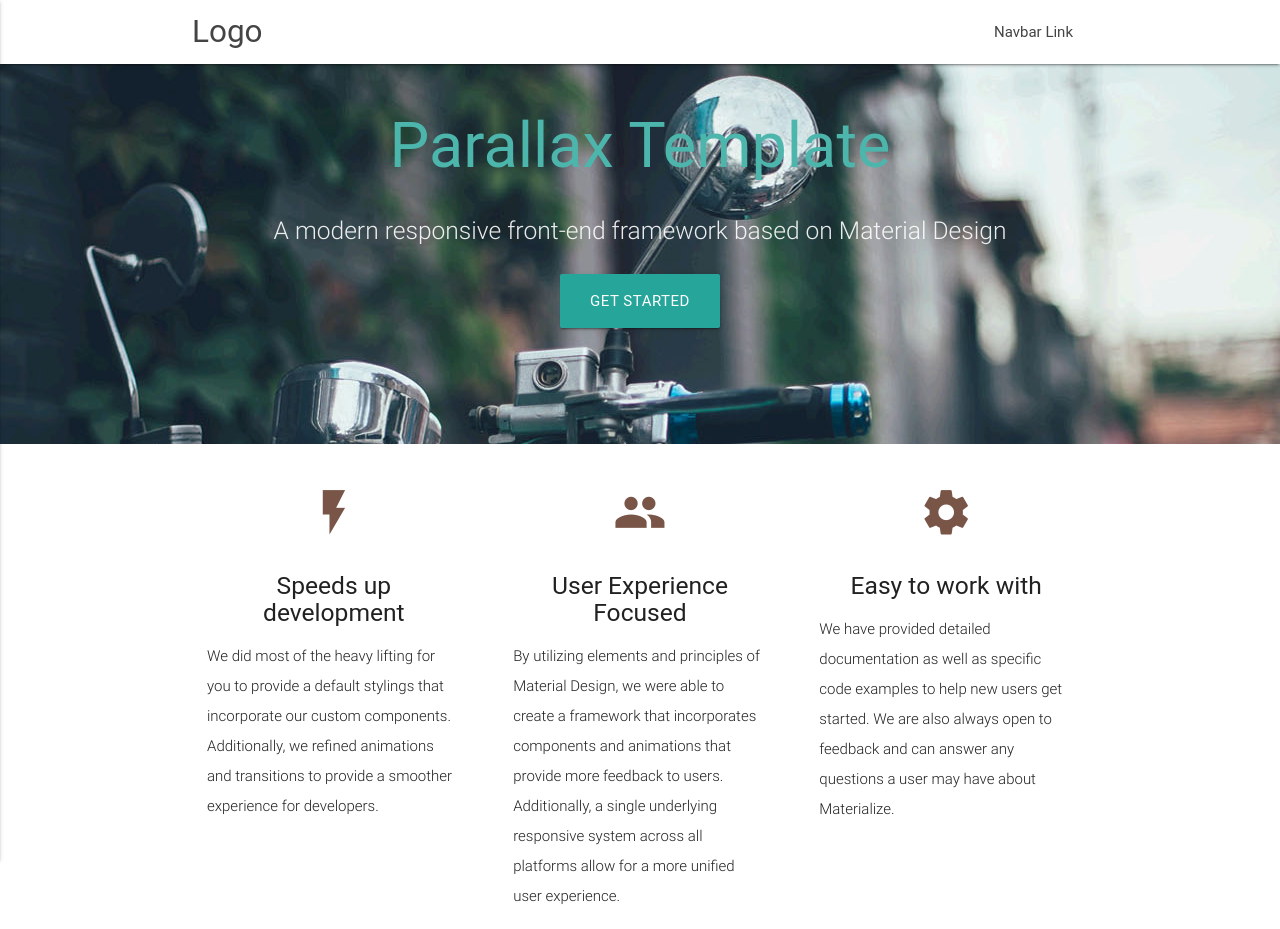
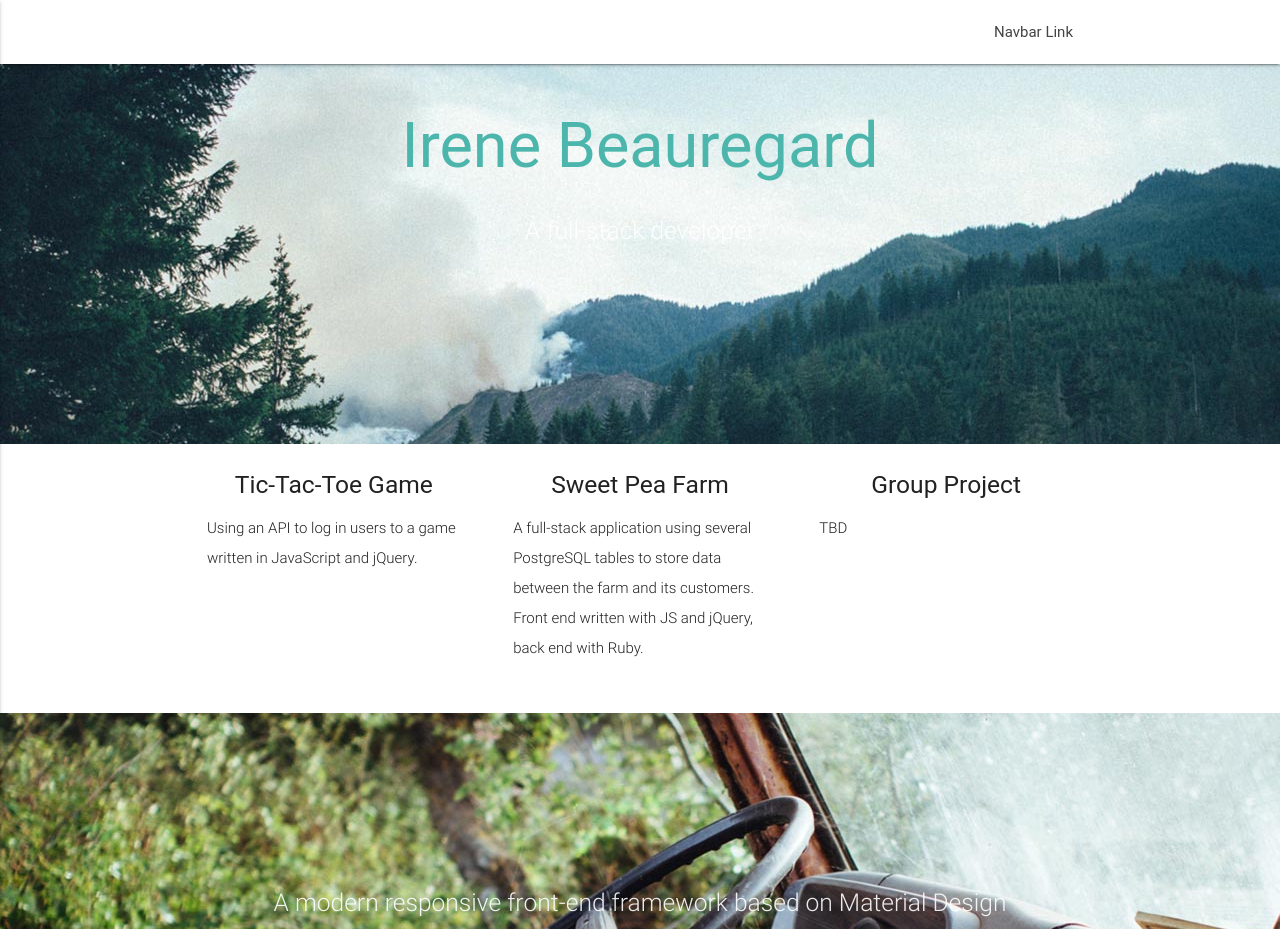
Before and after one commit to itbeauregard/itbeauregard.github.io, a website: page index.html in a window 1280 px wide. Shown: the top 929 px of the page. Drawn offline with nearby package versions, Linux system fonts and the light colour scheme; a web font is replaced by a local one.

Commit message:
Change top headings

```diff
--- a/index.html
+++ b/index.html
@@ -3,7 +3,7 @@
 <head>
   <meta http-equiv="Content-Type" content="text/html; charset=UTF-8"/>
   <meta name="viewport" content="width=device-width, initial-scale=1"/>
-  <title>Parallax Template - Materialize</title>
+  <title>Irene Beauregard</title>
 
   <!-- CSS  -->
   <link href="https://fonts.googleapis.com/icon?family=Material+Icons" rel="stylesheet">
@@ -13,7 +13,7 @@
 <body>
   <nav class="white" role="navigation">
     <div class="nav-wrapper container">
-      <a id="logo-container" href="#" class="brand-logo">Logo</a>
+      <a id="logo-container" href="#" class="brand-logo"></a>
       <ul class="right hide-on-med-and-down">
         <li><a href="#">Navbar Link</a></li>
       </ul>
@@ -29,18 +29,18 @@
     <div class="section no-pad-bot">
       <div class="container">
         <br><br>
-        <h1 class="header center teal-text text-lighten-2">Parallax Template</h1>
+        <h1 class="header center teal-text text-lighten-2">Irene Beauregard</h1>
         <div class="row center">
-          <h5 class="header col s12 light">A modern responsive front-end framework based on Material Design</h5>
+          <h5 class="header col s12 light">A full-stack developer</h5>
         </div>
         <div class="row center">
-          <a href="http://materializecss.com/getting-started.html" id="download-button" class="btn-large waves-effect waves-light teal lighten-1">Get Started</a>
+          <!-- <a href="http://materializecss.com/getting-started.html" id="download-button" class="btn-large waves-effect waves-light teal lighten-1">Get Started</a> -->
         </div>
         <br><br>
 
       </div>
     </div>
-    <div class="parallax"><img src="parallax-template/background1.jpg" alt="Unsplashed background img 1"></div>
+    <div class="parallax"><img src="parallax-template/background3.jpg" alt="Unsplashed background img 1"></div>
   </div>
 
 
@@ -51,28 +51,28 @@
       <div class="row">
         <div class="col s12 m4">
           <div class="icon-block">
-            <h2 class="center brown-text"><i class="material-icons">flash_on</i></h2>
-            <h5 class="center">Speeds up development</h5>
+            <!-- <h2 class="center brown-text"><i class="material-icons">flash_on</i></h2> -->
+            <h5 class="center">Tic-Tac-Toe Game</h5>
 
-            <p class="light">We did most of the heavy lifting for you to provide a default stylings that incorporate our custom components. Additionally, we refined animations and transitions to provide a smoother experience for developers.</p>
+            <p class="light">Using an API to log in users to a game written in JavaScript and jQuery.</p>
           </div>
         </div>
 
         <div class="col s12 m4">
           <div class="icon-block">
-            <h2 class="center brown-text"><i class="material-icons">group</i></h2>
-            <h5 class="center">User Experience Focused</h5>
+            <!-- <h2 class="center brown-text"><i class="material-icons">group</i></h2> -->
+            <h5 class="center">Sweet Pea Farm</h5>
 
-            <p class="light">By utilizing elements and principles of Material Design, we were able to create a framework that incorporates components and animations that provide more feedback to users. Additionally, a single underlying responsive system across all platforms allow for a more unified user experience.</p>
+            <p class="light">A full-stack application using several PostgreSQL tables to store data between the farm and its customers. Front end written with JS and jQuery, back end with Ruby.</p>
           </div>
         </div>
 
         <div class="col s12 m4">
           <div class="icon-block">
-            <h2 class="center brown-text"><i class="material-icons">settings</i></h2>
-            <h5 class="center">Easy to work with</h5>
+            <!-- <h2 class="center brown-text"><i class="material-icons">settings</i></h2> -->
+            <h5 class="center">Group Project</h5>
 
-            <p class="light">We have provided detailed documentation as well as specific code examples to help new users get started. We are also always open to feedback and can answer any questions a user may have about Materialize.</p>
+            <p class="light">TBD</p>
           </div>
         </div>
       </div>
```
